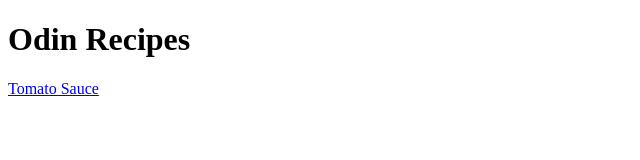
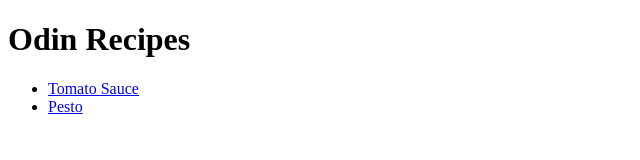
Before and after one commit to BrockBunting25/odin-recipes, a plain HTML site: page index.html in a window 1280 px wide. Shown: the whole page, without its empty margins (0-640 px from the left). Drawn offline with Linux system fonts and the light colour scheme.

Commit message:
Add and adjust links for tomato sauce and pesto
created an unorganized list of links and added in the pesto webpage link

```diff
--- a/index.html
+++ b/index.html
@@ -7,6 +7,9 @@
 </head>
 <body>
     <h1>Odin Recipes</h1>
-    <a href="recipes/tomatosauce.html">Tomato Sauce</a>
+    <ul>
+       <li> <a href="recipes/tomatosauce.html">Tomato Sauce</a> </li>
+       <li><a href="recipes/pesto.html">Pesto</a> </li>
+    </ul>
 </body>
 </html>
```
